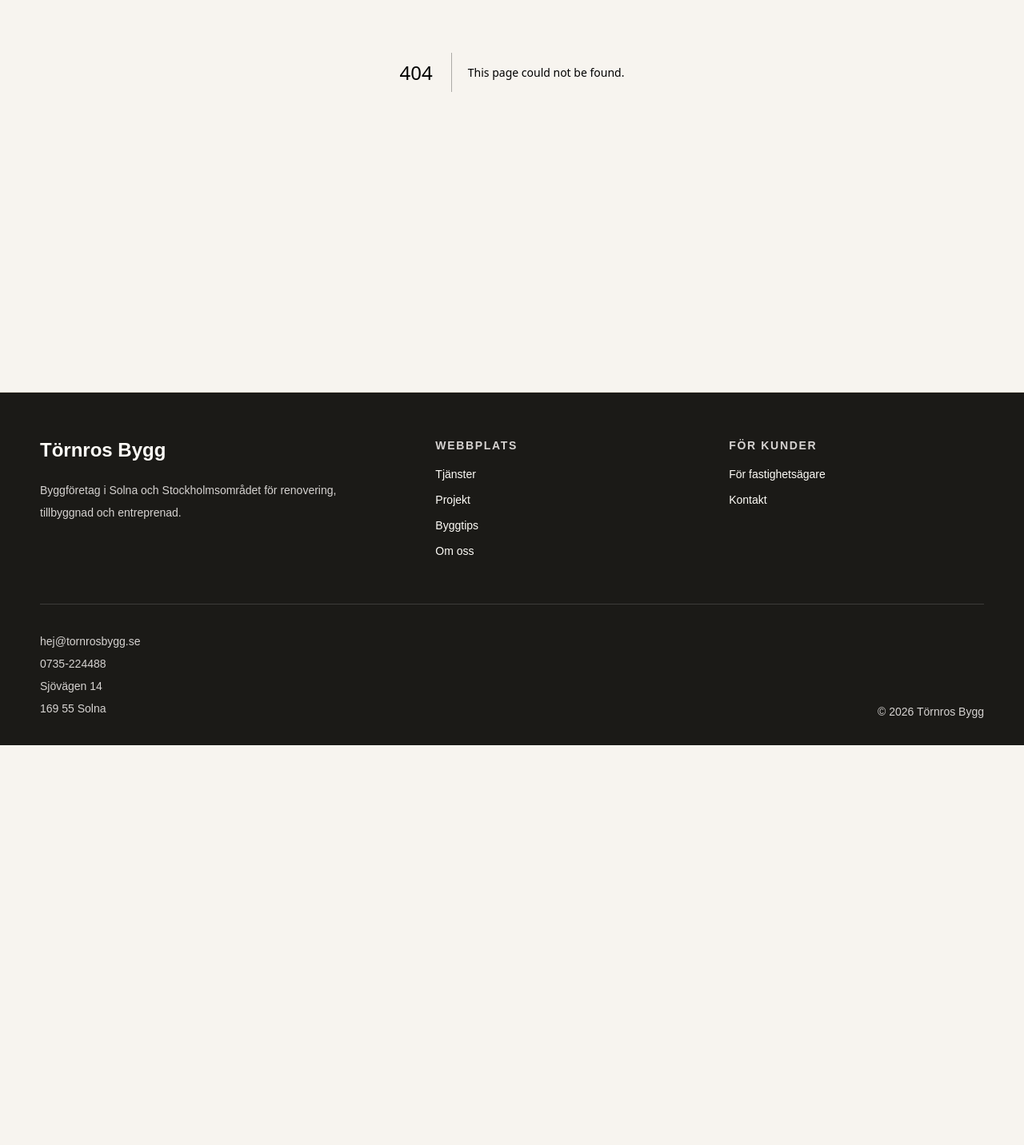
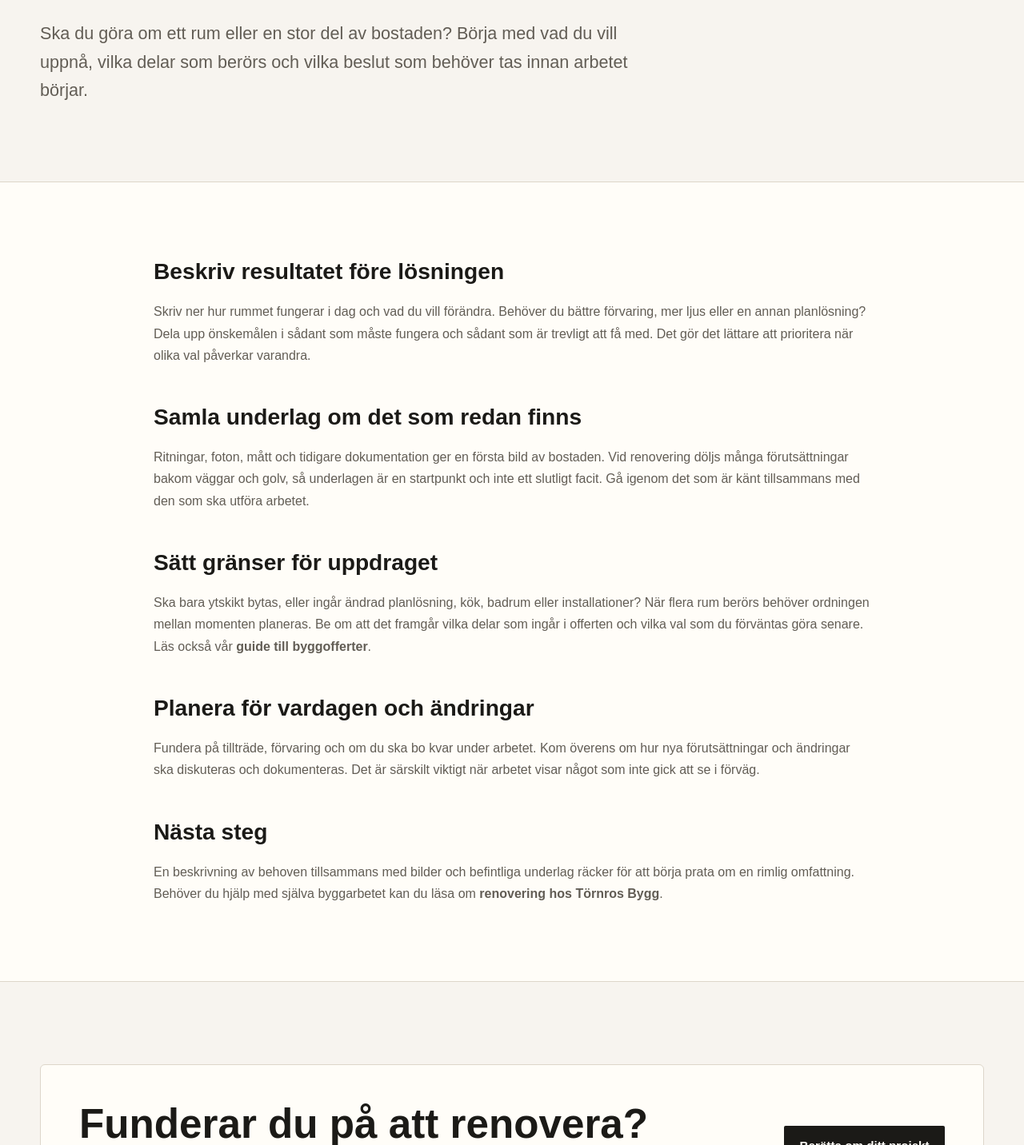
Before and after one commit to tornrosdaniel-cell/tornrosbygg-web, a Next.js app: page /byggtips/planera-renovering in a window 1280 px wide. Before the commit this address had no page. Shown: the part 391-1823 px from the top of the page at 80% size. Before the commit the page ends 1323 px from the top, so only its background shows below. Built offline with nearby package versions, Linux system fonts and the light colour scheme.

Commit message:
Add guide planera-renovering

```diff
--- /dev/null
+++ b/src/app/byggtips/planera-renovering/page.tsx
@@ -0,0 +1,26 @@
+import type { Metadata } from "next";
+import Link from "next/link";
+
+export const metadata: Metadata = {
+  title: "Planera renovering: omfattning, val och tid | Törnros Bygg",
+  description: "En praktisk guide till att planera en renovering: utgå från behoven, samla underlag, bestäm omfattning och stäm av ändringar.",
+  alternates: { canonical: "/byggtips/planera-renovering/" },
+};
+
+export default function PlaneraRenoveringGuide() {
+  return (
+    <main>
+      <article>
+        <header className="container py-16 md:py-24"><div className="max-w-4xl"><Link href="/byggtips/" className="eyebrow underline underline-offset-4">Byggtips / Renovering</Link><h1 className="heading-xl mt-6">Planera en renovering som håller ihop</h1><p className="body-lg mt-8 max-w-3xl">Ska du göra om ett rum eller en stor del av bostaden? Börja med vad du vill uppnå, vilka delar som berörs och vilka beslut som behöver tas innan arbetet börjar.</p></div></header>
+        <div className="border-y border-[var(--color-border)] bg-[var(--color-surface)]"><div className="container max-w-4xl space-y-12 py-16 md:py-24">
+          <section><h2 className="heading-md">Beskriv resultatet före lösningen</h2><p className="body-copy mt-5">Skriv ner hur rummet fungerar i dag och vad du vill förändra. Behöver du bättre förvaring, mer ljus eller en annan planlösning? Dela upp önskemålen i sådant som måste fungera och sådant som är trevligt att få med. Det gör det lättare att prioritera när olika val påverkar varandra.</p></section>
+          <section><h2 className="heading-md">Samla underlag om det som redan finns</h2><p className="body-copy mt-5">Ritningar, foton, mått och tidigare dokumentation ger en första bild av bostaden. Vid renovering döljs många förutsättningar bakom väggar och golv, så underlagen är en startpunkt och inte ett slutligt facit. Gå igenom det som är känt tillsammans med den som ska utföra arbetet.</p></section>
+          <section><h2 className="heading-md">Sätt gränser för uppdraget</h2><p className="body-copy mt-5">Ska bara ytskikt bytas, eller ingår ändrad planlösning, kök, badrum eller installationer? När flera rum berörs behöver ordningen mellan momenten planeras. Be om att det framgår vilka delar som ingår i offerten och vilka val som du förväntas göra senare. Läs också vår <Link href="/byggtips/jamfora-bygg-offerter/" className="font-bold text-[var(--color-accent-dark)] underline">guide till byggofferter</Link>.</p></section>
+          <section><h2 className="heading-md">Planera för vardagen och ändringar</h2><p className="body-copy mt-5">Fundera på tillträde, förvaring och om du ska bo kvar under arbetet. Kom överens om hur nya förutsättningar och ändringar ska diskuteras och dokumenteras. Det är särskilt viktigt när arbetet visar något som inte gick att se i förväg.</p></section>
+          <section><h2 className="heading-md">Nästa steg</h2><p className="body-copy mt-5">En beskrivning av behoven tillsammans med bilder och befintliga underlag räcker för att börja prata om en rimlig omfattning. Behöver du hjälp med själva byggarbetet kan du läsa om <Link href="/tjanster/renovering/" className="font-bold text-[var(--color-accent-dark)] underline">renovering hos Törnros Bygg</Link>.</p></section>
+        </div></div>
+      </article>
+      <section className="section"><div className="container"><div className="surface grid gap-8 p-8 md:p-12 lg:grid-cols-[1fr_auto] lg:items-center"><div><h2 className="heading-lg">Funderar du på att renovera?</h2><p className="body-lg mt-5">Berätta vad du vill förändra och vad du vet om bostaden.</p></div><Link href="/kontakt" className="button button-primary">Berätta om ditt projekt</Link></div></div></section>
+    </main>
+  );
+}
```
